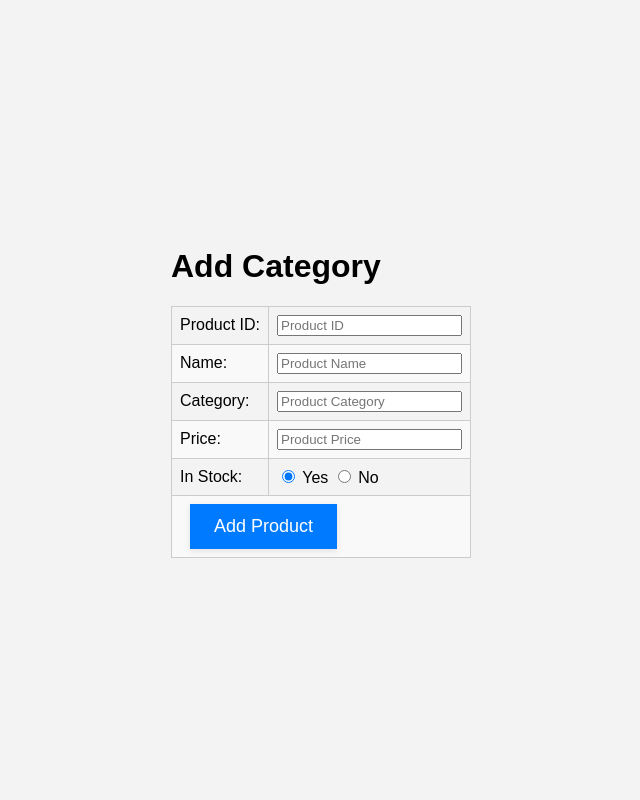
After one commit to synkdive/rdbmslab, a PHP site: page /fastfood_inventory/add-category.php in a window 1280 px wide. The commit adds this page. Shown: the whole page, without its empty margins (319-959 px from the left). Run offline with PHP 8.4, Linux system fonts and the light colour scheme.

Commit message:
updated php files only styling changes left

```diff
--- /dev/null
+++ b/admin/add-category.php
@@ -0,0 +1,105 @@
+<?php
+include('constants.php')?>
+<head><link rel="stylesheet" type="text/css" href="category.css"> </head>
+<div class="main-content">
+    <div class="wrapper">
+        <h1>Add Category</h1>
+
+
+
+        <?php
+            if(isset($_SESSION['add'])){
+                echo $_SESSION['add'];
+                unset($_SESSION['add']);
+            }
+
+        ?>
+
+        <form action="" method="POST">
+        <table class="tbl-30">
+            <tr>
+                <td>Product ID: </td>
+                <td>
+                    <input type="text" name="product_id" placeholder="Product ID">
+                </td>
+            </tr>
+
+            <tr>
+                <td>Name: </td>
+                <td>
+                    <input type="text" name="name" placeholder="Product Name">
+                </td>
+            </tr>
+
+            <tr>
+                <td>Category: </td>
+                <td>
+                    <input type="text" name="category" placeholder="Product Category">
+                </td>
+            </tr>
+
+            <tr>
+                <td>Price: </td>
+                <td>
+                    <input type="text" name="price" placeholder="Product Price">
+                </td>
+            </tr>
+
+            <tr>
+            <td>In Stock: </td>
+            <td>
+                <label for="in_stock_yes">
+                    <input type="radio" name="in_stock" id="in_stock_yes" value="1" checked> Yes
+                </label>
+                <label for="in_stock_no">
+                    <input type="radio" name="in_stock" id="in_stock_no" value="0"> No
+                </label>
+            </td>
+            </tr>
+
+            <tr>
+                <td colspan="2">
+                    <input type="submit" name="submit" value="Add Product" class="btn-secondary">
+                </td>
+            </tr>
+        </table>
+        </form>
+        <?php
+
+            if (isset($_POST['submit'])) {
+                // Get the form data
+                $product_id = $_POST['product_id'];
+                $name = $_POST['name'];
+                $category = $_POST['category'];
+                $price = $_POST['price'];
+                $in_stock = $_POST['in_stock'];
+
+                if (!$conn) {
+                    die("Connection failed: " . mysqli_connect_error());
+                }
+
+                // SQL query to insert the new product into "products" table
+                $sql = "INSERT INTO products (product_id, name, category, price, in_stock) VALUES ('$product_id', '$name', '$category', '$price', '$in_stock')";
+
+                // Execute the query
+                if (mysqli_query($conn, $sql)) {
+                    echo "Product added successfully!";
+                    header('location:'.SITEURL.'category.php');
+                } else {
+                    echo "Error: " . $sql . "<br>" . mysqli_error($conn);
+                    header('location:'.SITEURL.'category.php');
+                }
+
+                // Close the database connection
+                mysqli_close($conn);
+            }
+
+
+
+
+        ?>
+
+
+
+    </div>
+</div>
--- /dev/null
+++ b/admin/category.css
@@ -0,0 +1,75 @@
+/* External CSS file for Soft UI Dashboard style */
+/* Heading style */
+.heading {
+    text-align: center; /* Center align the heading */
+    margin-bottom: 20px; /* Add margin at the bottom for spacing */
+}
+
+body {
+    background-color: #f3f3f3;
+    font-family: Arial, sans-serif;
+    margin: 0;
+    padding: 0;
+}
+
+.button-container {
+    display: flex;
+    justify-content: flex-end;
+    margin-top: 10px;
+}
+
+.table-container {
+    width: 100%;
+    overflow-x: auto;
+    max-width: 800px;
+    margin: 0 auto;
+}
+
+table {
+    width: 100%;
+    border-collapse: collapse;
+}
+
+th,
+td {
+    padding: 8px;
+    text-align: left;
+    border: 1px solid #ccc;
+}
+
+th {
+    background-color: #007bff;
+    color: #fff;
+    font-size: 16px;
+}
+
+tr:nth-child(even) {
+    background-color: #f9f9f9;
+}
+
+.main-content {
+    width: 100%;
+    height: 100vh;
+    display: flex;
+    align-items: center;
+    justify-content: center;
+}
+
+/* Button style */
+.btn-secondary {
+    background-color: #007bff;
+    color: #fff;
+    padding: 12px 24px; /* Increase padding for a larger button */
+    border: none;
+    cursor: pointer;
+    font-size: 18px; /* Increase font size for a bolder look */
+    margin-left: 10px;
+    transition: background-color 0.3s ease; /* Add transition for smooth hover effect */
+    box-shadow: 0px 2px 6px rgba(0, 0, 0, 0.1); /* Add box shadow for depth */
+}
+
+/* Button hover effect */
+.btn-secondary:hover {
+    background-color: #0056b3;
+    transform: scale(1.05); /* Add scale effect on hover for interactivity */
+}
--- a/admin/dash.php
+++ b/admin/dash.php
@@ -48,9 +48,9 @@ include 'constants.php'; // Update with the correct file path
       <div class="col-md-2 sidebar">
         <ul>
           <li><i class="fas fa-home"></i> Home</li>
-          <li><i class="fas fa-user"></i> Admin</li>
-          <li><i class="fas fa-tags"></i> Category</li>
-          <li><i class="fas fa-hamburger"></i> Food</li>
+          <li><a href="admin.php"><i class="fas fa-user"></i> Admin</a></li>
+          <li><a href="category.php"><i class="fas fa-tags"></i> Category</a></li>
+          <li><a href="food.php"><i class="fas fa-hamburger"></i> Food</a></li>
           <li><a href="sales.php"><i class="fas fa-chart-line"></i> Sales</a></li>
           <li><a href="logout.php"><i class="fas fa-sign-out-alt"></i> Logout</a></li>
         </ul>
--- a/admin/sales.php
+++ b/admin/sales.php
@@ -51,9 +51,9 @@ include 'constants.php'; // Update with the correct file path
       <div class="col-md-2 sidebar">
         <ul>
           <li><a href="dash.php"><i class="fas fa-home"></i> Home</a></li>
-          <li><i class="fas fa-user"></i> Admin</li>
-          <li><i class="fas fa-tags"></i> Category</li>
-          <li><i class="fas fa-hamburger"></i> Food</li>
+          <li><a href="admin.php"><i class="fas fa-user"></i> Admin</a></li>
+          <li><a href="category.php"><i class="fas fa-tags"></i> Category</a></li>
+          <li><a href="food.php"><i class="fas fa-hamburger"></i> Food</a></li>
           <li><i class="fas fa-chart-line"></i> Sales</li>
           <li><a href="logout.php"><i class="fas fa-sign-out-alt"></i> Logout</a></li>
         </ul>
```
Also changed, not shown: admin/admin.css (added, +54 -0 lines), admin/admin.php (added, +55 -0 lines), admin/category.php (added, +61 -0 lines), admin/delete-category.php (added, +62 -0 lines), admin/food.css (added, +81 -0 lines), admin/food.php (added, +94 -0 lines), admin/login.html (added, +17 -0 lines).
